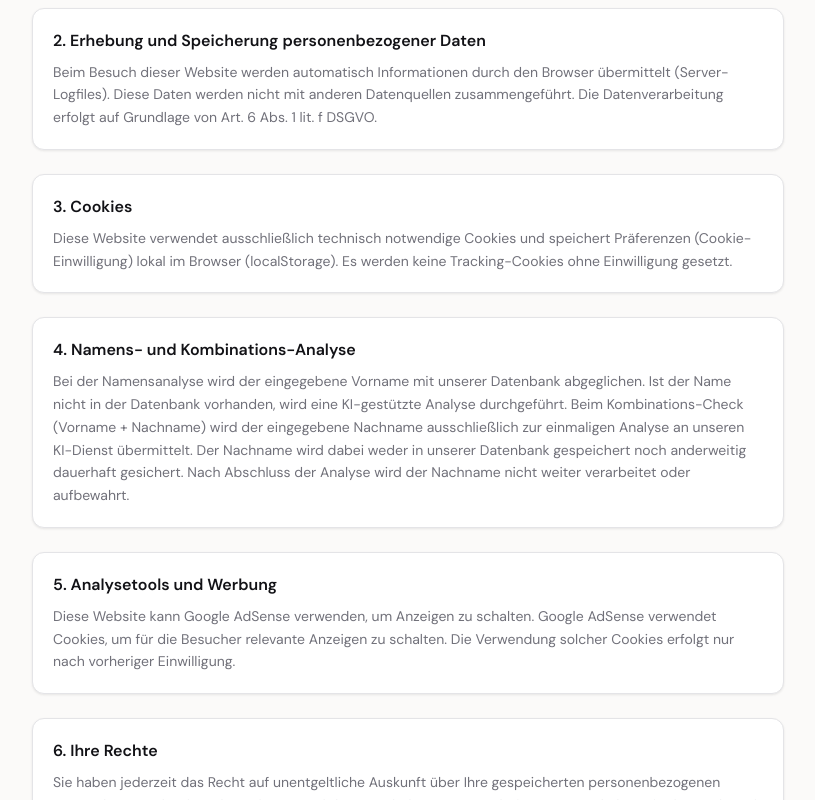
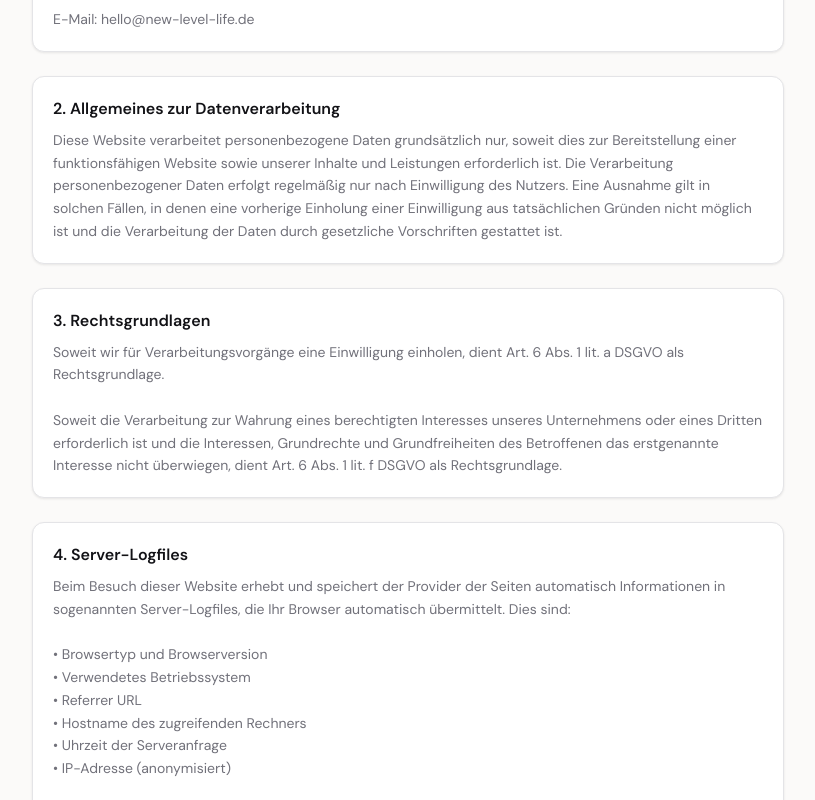
Before and after one commit to DocS61/newlevellife, a Next.js app in the folder nextjs_space/: page /privacy in a window 1280 px wide. Shown: the part 400-1200 px from the top of the page, without its empty margins (232-1047 px from the left). Built offline with nearby package versions, Linux system fonts and the light colour scheme; no server answers.

Commit message:
Impressum, DSE, Nomen-est-Omen Erklärung

```diff
--- a/nextjs_space/app/imprint/imprint-client.tsx
+++ b/nextjs_space/app/imprint/imprint-client.tsx
@@ -6,22 +6,32 @@ import { FileText } from 'lucide-react'
 import { motion } from 'framer-motion'
 
 export function ImprintClient() {
-  const body = `Angaben gemäß § 5 TMG
-
-[Ihr Vorname Nachname]
-[Straße Hausnummer]
-[PLZ Ort]
-[Land]
-
-Kontakt:
-E-Mail: [ihre-email@example.com]
-
-Verantwortlich für den Inhalt nach § 55 Abs. 2 RStV:
-[Ihr Vorname Nachname]
-[Adresse wie oben]
-
-Haftungsausschluss:
-Die Inhalte dieser Website wurden mit größter Sorgfalt erstellt. Für die Richtigkeit, Vollständigkeit und Aktualität der Inhalte können wir jedoch keine Gewähr übernehmen. Die Namensanalysen dienen ausschließlich der Unterhaltung und stellen keine professionelle Beratung dar.`
+  const sections = [
+    {
+      heading: 'Angaben gemäß § 5 DDG',
+      text: 'Dr. Hartmut Sauer\nWeithartstraße 6\n88512 Mengen\nDeutschland'
+    },
+    {
+      heading: 'Kontakt',
+      text: 'E-Mail: hello@new-level-life.de\n\nBitte nutzen Sie für sämtliche Anfragen ausschließlich die oben genannte E-Mail-Adresse. Wir bemühen uns, Ihre Anfrage innerhalb von 48 Stunden zu beantworten.'
+    },
+    {
+      heading: 'Verantwortlich für den Inhalt nach § 18 Abs. 2 MStV',
+      text: 'Dr. Hartmut Sauer\nWeithartstraße 6\n88512 Mengen'
+    },
+    {
+      heading: 'Haftung für Inhalte',
+      text: 'Die Inhalte dieser Website wurden mit größter Sorgfalt erstellt. Für die Richtigkeit, Vollständigkeit und Aktualität der Inhalte können wir jedoch keine Gewähr übernehmen. Als Diensteanbieter sind wir gemäß § 7 Abs. 1 DDG für eigene Inhalte auf diesen Seiten nach den allgemeinen Gesetzen verantwortlich. Nach §§ 8 bis 10 DDG sind wir als Diensteanbieter jedoch nicht verpflichtet, übermittelte oder gespeicherte fremde Informationen zu überwachen oder nach Umständen zu forschen, die auf eine rechtswidrige Tätigkeit hinweisen.\n\nDie Namensanalysen und alle weiteren Auswertungen auf dieser Website dienen ausschließlich der Unterhaltung und stellen keine professionelle Beratung dar.'
+    },
+    {
+      heading: 'Haftung für Links',
+      text: 'Unser Angebot enthält Links zu externen Websites Dritter, auf deren Inhalte wir keinen Einfluss haben. Für die Inhalte der verlinkten Seiten ist stets der jeweilige Anbieter oder Betreiber der Seiten verantwortlich. Rechtswidrige Inhalte waren zum Zeitpunkt der Verlinkung nicht erkennbar. Bei Bekanntwerden von Rechtsverletzungen werden wir derartige Links umgehend entfernen.'
+    },
+    {
+      heading: 'Urheberrecht',
+      text: 'Die durch den Seitenbetreiber erstellten Inhalte und Werke auf diesen Seiten unterliegen dem deutschen Urheberrecht. Die Vervielfältigung, Bearbeitung, Verbreitung und jede Art der Verwertung außerhalb der Grenzen des Urheberrechtes bedürfen der schriftlichen Zustimmung des jeweiligen Autors bzw. Erstellers.'
+    },
+  ]
 
   return (
     <div className="min-h-screen flex flex-col">
@@ -32,8 +42,13 @@ Die Inhalte dieser Website wurden mit größter Sorgfalt erstellt. Für die Rich
             <FileText className="w-6 h-6 text-[hsl(262,60%,55%)]" />
             <h1 className="font-display text-3xl font-bold tracking-tight">Impressum</h1>
           </div>
-          <div className="p-6 rounded-xl bg-card border border-border" style={{ boxShadow: 'var(--shadow-sm)' }}>
-            <p className="text-sm text-muted-foreground leading-relaxed whitespace-pre-line">{body}</p>
+          <div className="space-y-6">
+            {sections.map((s) => (
+              <div key={s.heading} className="p-5 rounded-xl bg-card border border-border" style={{ boxShadow: 'var(--shadow-sm)' }}>
+                <h2 className="font-semibold mb-2">{s.heading}</h2>
+                <p className="text-sm text-muted-foreground leading-relaxed whitespace-pre-line">{s.text}</p>
+              </div>
+            ))}
           </div>
         </motion.div>
       </main>
--- a/nextjs_space/app/name/[slug]/name-page-client.tsx
+++ b/nextjs_space/app/name/[slug]/name-page-client.tsx
@@ -151,7 +151,7 @@ export function NamePageClient({ nameData, relatedNames }: NamePageClientProps)
                       Nomen est Omen – {nameData.name} esoterisch betrachtet
                     </h2>
                     <p className="text-xs text-muted-foreground mt-1">
-                      Numerologische und symbolische Deutung – zur Unterhaltung, nicht als Lebensberatung 😉
+                      „Nomen est Omen“ ist Latein und bedeutet „Der Name ist ein Zeichen“ – also die Idee, dass ein Name etwas über seinen Träger verrät. Hier schauen wir uns deinen Namen spielerisch durch die Brille der Numerologie und Klangsymbolik an. Zur Unterhaltung, nicht als Lebensberatung 😉
                     </p>
                   </div>
 
--- a/nextjs_space/app/privacy/privacy-client.tsx
+++ b/nextjs_space/app/privacy/privacy-client.tsx
@@ -7,13 +7,145 @@ import { motion } from 'framer-motion'
 
 export function PrivacyClient() {
   const sections = [
-    { heading: '1. Verantwortlicher', text: '[Ihr Name / Ihre Firma]\n[Ihre Adresse]\n[Ihre E-Mail-Adresse]\n\nDer Verantwortliche im Sinne der Datenschutz-Grundverordnung (DSGVO) ist die oben genannte Person/Firma.' },
-    { heading: '2. Erhebung und Speicherung personenbezogener Daten', text: 'Beim Besuch dieser Website werden automatisch Informationen durch den Browser übermittelt (Server-Logfiles). Diese Daten werden nicht mit anderen Datenquellen zusammengeführt. Die Datenverarbeitung erfolgt auf Grundlage von Art. 6 Abs. 1 lit. f DSGVO.' },
-    { heading: '3. Cookies', text: 'Diese Website verwendet ausschließlich technisch notwendige Cookies und speichert Präferenzen (Cookie-Einwilligung) lokal im Browser (localStorage). Es werden keine Tracking-Cookies ohne Einwilligung gesetzt.' },
-    { heading: '4. Namens- und Kombinations-Analyse', text: 'Bei der Namensanalyse wird der eingegebene Vorname mit unserer Datenbank abgeglichen. Ist der Name nicht in der Datenbank vorhanden, wird eine KI-gestützte Analyse durchgeführt. Beim Kombinations-Check (Vorname + Nachname) wird der eingegebene Nachname ausschließlich zur einmaligen Analyse an unseren KI-Dienst übermittelt. Der Nachname wird dabei weder in unserer Datenbank gespeichert noch anderweitig dauerhaft gesichert. Nach Abschluss der Analyse wird der Nachname nicht weiter verarbeitet oder aufbewahrt.' },
-    { heading: '5. Analysetools und Werbung', text: 'Diese Website kann Google AdSense verwenden, um Anzeigen zu schalten. Google AdSense verwendet Cookies, um für die Besucher relevante Anzeigen zu schalten. Die Verwendung solcher Cookies erfolgt nur nach vorheriger Einwilligung.' },
-    { heading: '6. Ihre Rechte', text: 'Sie haben jederzeit das Recht auf unentgeltliche Auskunft über Ihre gespeicherten personenbezogenen Daten, deren Herkunft und Empfänger und den Zweck der Datenverarbeitung. Ferner haben Sie das Recht auf Berichtigung, Sperrung oder Löschung dieser Daten.' },
-    { heading: '7. Hosting', text: 'Diese Website wird auf Servern in Deutschland (Hetzner Online GmbH) gehostet. Die Datenverarbeitung erfolgt ausschließlich innerhalb der EU/des EWR.' },
+    {
+      heading: '1. Verantwortlicher',
+      text: `Verantwortlicher im Sinne der Datenschutz-Grundverordnung (DSGVO) und anderer datenschutzrechtlicher Bestimmungen ist:
+
+Dr. Hartmut Sauer
+Weithartstraße 6
+88512 Mengen
+Deutschland
+
+E-Mail: hello@new-level-life.de`
+    },
+    {
+      heading: '2. Allgemeines zur Datenverarbeitung',
+      text: `Diese Website verarbeitet personenbezogene Daten grundsätzlich nur, soweit dies zur Bereitstellung einer funktionsfähigen Website sowie unserer Inhalte und Leistungen erforderlich ist. Die Verarbeitung personenbezogener Daten erfolgt regelmäßig nur nach Einwilligung des Nutzers. Eine Ausnahme gilt in solchen Fällen, in denen eine vorherige Einholung einer Einwilligung aus tatsächlichen Gründen nicht möglich ist und die Verarbeitung der Daten durch gesetzliche Vorschriften gestattet ist.`
+    },
+    {
+      heading: '3. Rechtsgrundlagen',
+      text: `Soweit wir für Verarbeitungsvorgänge eine Einwilligung einholen, dient Art. 6 Abs. 1 lit. a DSGVO als Rechtsgrundlage.
+
+Soweit die Verarbeitung zur Wahrung eines berechtigten Interesses unseres Unternehmens oder eines Dritten erforderlich ist und die Interessen, Grundrechte und Grundfreiheiten des Betroffenen das erstgenannte Interesse nicht überwiegen, dient Art. 6 Abs. 1 lit. f DSGVO als Rechtsgrundlage.`
+    },
+    {
+      heading: '4. Server-Logfiles',
+      text: `Beim Besuch dieser Website erhebt und speichert der Provider der Seiten automatisch Informationen in sogenannten Server-Logfiles, die Ihr Browser automatisch übermittelt. Dies sind:
+
+• Browsertyp und Browserversion
+• Verwendetes Betriebssystem
+• Referrer URL
+• Hostname des zugreifenden Rechners
+• Uhrzeit der Serveranfrage
+• IP-Adresse (anonymisiert)
+
+Diese Daten werden nicht mit anderen Datenquellen zusammengeführt. Grundlage für die Datenverarbeitung ist Art. 6 Abs. 1 lit. f DSGVO (berechtigtes Interesse an der technischen Bereitstellung und Sicherheit der Website).`
+    },
+    {
+      heading: '5. Consent Management (Cookiebot)',
+      text: `Diese Website nutzt die Consent-Management-Plattform Cookiebot der Firma Usercentrics A/S, Havnegade 39, 1058 Kopenhagen, Dänemark, um Ihre Einwilligung zur Speicherung bestimmter Cookies und zur Datenverarbeitung einzuholen und diese rechtskonform zu dokumentieren.
+
+Beim Aufruf unserer Website wird eine Verbindung zu Servern von Cookiebot hergestellt, um Ihre Einwilligungen und Widerrufe zur Cookie-Nutzung zu ermitteln. Cookiebot speichert einen Cookie in Ihrem Browser (CookieConsent), um Ihnen die erteilten Einwilligungen bzw. deren Widerruf zuordnen zu können.
+
+Die erfassten Daten werden gespeichert, bis Sie uns zur Löschung auffordern, den Cookiebot-Cookie selbst löschen oder der Zweck für die Datenspeicherung entfällt. Zwingende gesetzliche Aufbewahrungspflichten bleiben unberührt.
+
+Der Einsatz von Cookiebot erfolgt, um die gesetzlich vorgeschriebenen Einwilligungen für den Einsatz von Cookies einzuholen. Rechtsgrundlage ist Art. 6 Abs. 1 lit. c DSGVO (rechtliche Verpflichtung).
+
+Ein Auftragsverarbeitungsvertrag (AVV) mit Cookiebot ist abgeschlossen.`
+    },
+    {
+      heading: '6. Cookies',
+      text: `Diese Website verwendet Cookies. Cookies sind kleine Textdateien, die auf Ihrem Endgerät gespeichert werden. Einige Cookies sind technisch notwendig (z. B. für die Consent-Verwaltung), andere dienen der Analyse oder Werbung.
+
+Technisch notwendige Cookies werden auf Grundlage von Art. 6 Abs. 1 lit. f DSGVO gesetzt. Alle übrigen Cookies (z. B. für Analyse oder Werbung) werden nur nach Ihrer ausdrücklichen Einwilligung gemäß Art. 6 Abs. 1 lit. a DSGVO gesetzt.
+
+Sie können Ihre Einwilligung jederzeit über das Cookiebot-Banner widerrufen. Bereits gesetzte Cookies können Sie in Ihren Browsereinstellungen löschen.
+
+Zusätzlich speichern wir folgende Informationen lokal in Ihrem Browser (localStorage):
+
+• Cookie-Einwilligungs-Status
+• Zuletzt gesuchte Namen (für Komfortfunktion)
+
+Diese Daten verlassen Ihr Gerät nicht und werden nicht an Server übermittelt.`
+    },
+    {
+      heading: '7. Google Analytics',
+      text: `Diese Website nutzt Google Analytics 4, einen Webanalysedienst der Google Ireland Limited, Gordon House, Barrow Street, Dublin 4, Irland ("Google").
+
+Google Analytics verwendet Cookies, die eine Analyse der Benutzung der Website ermöglichen. Die durch das Cookie erzeugten Informationen über Ihre Benutzung dieser Website werden in der Regel an einen Server von Google in den USA übertragen und dort gespeichert.
+
+Wir verwenden Google Analytics mit aktivierter IP-Anonymisierung. Das bedeutet, Ihre IP-Adresse wird von Google innerhalb von Mitgliedstaaten der EU oder in anderen Vertragsstaaten des Abkommens über den EWR zuvor gekürzt.
+
+Google Analytics wird nur nach Ihrer ausdrücklichen Einwilligung über das Cookiebot-Banner aktiviert. Rechtsgrundlage ist Art. 6 Abs. 1 lit. a DSGVO.
+
+Wir haben mit Google einen Auftragsverarbeitungsvertrag abgeschlossen. Die Datenübertragung in die USA wird auf die EU-Standardvertragsklauseln gestützt.
+
+Sie können die Erfassung durch Google Analytics verhindern, indem Sie Ihre Einwilligung im Cookiebot-Banner verweigern oder nachträglich widerrufen. Alternativ können Sie das Browser-Add-on zur Deaktivierung von Google Analytics herunterladen: https://tools.google.com/dlpage/gaoptout
+
+Mehr Informationen zum Umgang mit Nutzerdaten bei Google Analytics finden Sie in der Datenschutzerklärung von Google: https://policies.google.com/privacy`
+    },
+    {
+      heading: '8. Google AdSense',
+      text: `Diese Website nutzt Google AdSense, einen Dienst zum Einbinden von Werbeanzeigen der Google Ireland Limited, Gordon House, Barrow Street, Dublin 4, Irland ("Google").
+
+Google AdSense verwendet Cookies und sogenannte Web Beacons, um die Website-Nutzung zu analysieren und relevante Werbeanzeigen auszuliefern. Die durch Cookies und Web Beacons erzeugten Informationen über Ihre Benutzung dieser Website (einschließlich Ihrer IP-Adresse) und die Auslieferung von Werbeformaten werden an einen Server von Google in den USA übertragen und dort gespeichert.
+
+Google AdSense wird nur nach Ihrer ausdrücklichen Einwilligung über das Cookiebot-Banner aktiviert. Rechtsgrundlage ist Art. 6 Abs. 1 lit. a DSGVO.
+
+Google kann diese Informationen an Dritte weitergeben, sofern dies gesetzlich vorgeschrieben ist oder soweit Dritte diese Daten im Auftrag von Google verarbeiten.
+
+Sie können die Erfassung verhindern, indem Sie Ihre Einwilligung verweigern oder nachträglich widerrufen. Zusätzlich können Sie personalisierte Werbung in Ihren Google-Kontoeinstellungen deaktivieren: https://adssettings.google.com
+
+Weitere Informationen: https://policies.google.com/technologies/ads`
+    },
+    {
+      heading: '9. Namens- und Kombinations-Analyse',
+      text: `Bei der Namensanalyse wird der eingegebene Vorname mit unserer lokalen Datenbank abgeglichen. Ist der Name nicht in der Datenbank vorhanden, wird eine KI-gestützte Analyse durchgeführt.
+
+Beim Kombinations-Check (Vorname + Nachname) und beim Doppelname-Check (zwei Vornamen) werden die eingegebenen Namen ausschließlich zur einmaligen Analyse verarbeitet. Dabei gilt:
+
+• Nachnamen werden weder in unserer Datenbank noch anderweitig dauerhaft gespeichert.
+• Die Daten werden einmalig an unseren KI-Dienst übermittelt und nach der Analyse nicht weiter aufbewahrt.
+• Es findet kein Profiling statt.
+• Es werden keine Namen mit IP-Adressen oder anderen personenbezogenen Daten verknüpft.
+
+Rechtsgrundlage ist Art. 6 Abs. 1 lit. f DSGVO (berechtigtes Interesse an der Bereitstellung der Analysefunktion). Die Verarbeitung erfolgt ausschließlich zum Zweck der einmaligen Analyse und Ergebnisanzeige.`
+    },
+    {
+      heading: '10. Hosting',
+      text: `Diese Website wird bei der Hetzner Online GmbH, Industriestr. 25, 91710 Gunzenhausen, Deutschland gehostet. Die Server befinden sich ausschließlich in Deutschland.
+
+Hetzner verarbeitet Ihre Daten nur im Rahmen der Erbringung der Hostingleistung und folgt unseren Weisungen bezüglich dieser Daten. Ein Auftragsverarbeitungsvertrag nach Art. 28 DSGVO ist abgeschlossen.
+
+Weitere Informationen: https://www.hetzner.com/de/legal/privacy-policy`
+    },
+    {
+      heading: '11. Ihre Rechte als betroffene Person',
+      text: `Sie haben gegenüber uns folgende Rechte hinsichtlich der Sie betreffenden personenbezogenen Daten:
+
+• Recht auf Auskunft (Art. 15 DSGVO)
+• Recht auf Berichtigung (Art. 16 DSGVO)
+• Recht auf Löschung (Art. 17 DSGVO)
+• Recht auf Einschränkung der Verarbeitung (Art. 18 DSGVO)
+• Recht auf Datenübertragbarkeit (Art. 20 DSGVO)
+• Recht auf Widerspruch gegen die Verarbeitung (Art. 21 DSGVO)
+• Recht auf Widerruf Ihrer Einwilligung (Art. 7 Abs. 3 DSGVO)
+
+Zur Ausübung Ihrer Rechte wenden Sie sich bitte per E-Mail an: hello@new-level-life.de
+
+Sie haben zudem das Recht, sich bei einer Datenschutz-Aufsichtsbehörde über die Verarbeitung Ihrer personenbezogenen Daten zu beschweren. Die für uns zuständige Aufsichtsbehörde ist:
+
+Der Landesbeauftragte für den Datenschutz und die Informationsfreiheit Baden-Württemberg
+Lautenschlagerstraße 20
+70173 Stuttgart
+https://www.baden-wuerttemberg.datenschutz.de`
+    },
+    {
+      heading: '12. Aktualität und Änderung dieser Datenschutzerklärung',
+      text: `Diese Datenschutzerklärung ist aktuell gültig und hat den Stand Mai 2026.
+
+Durch die Weiterentwicklung unserer Website oder aufgrund geänderter gesetzlicher beziehungsweise behördlicher Vorgaben kann es notwendig werden, diese Datenschutzerklärung zu ändern. Die jeweils aktuelle Datenschutzerklärung kann jederzeit auf dieser Seite abgerufen werden.`
+    },
   ]
 
   return (
@@ -26,7 +158,7 @@ export function PrivacyClient() {
             <h1 className="font-display text-3xl font-bold tracking-tight">Datenschutzerklärung</h1>
           </div>
           <div className="space-y-6">
-            {sections.map((s: any) => (
+            {sections.map((s) => (
               <div key={s.heading} className="p-5 rounded-xl bg-card border border-border" style={{ boxShadow: 'var(--shadow-sm)' }}>
                 <h2 className="font-semibold mb-2">{s.heading}</h2>
                 <p className="text-sm text-muted-foreground leading-relaxed whitespace-pre-line">{s.text}</p>
```
Also changed, not shown: 1 other file (tests, documents, lock files or other folders).
